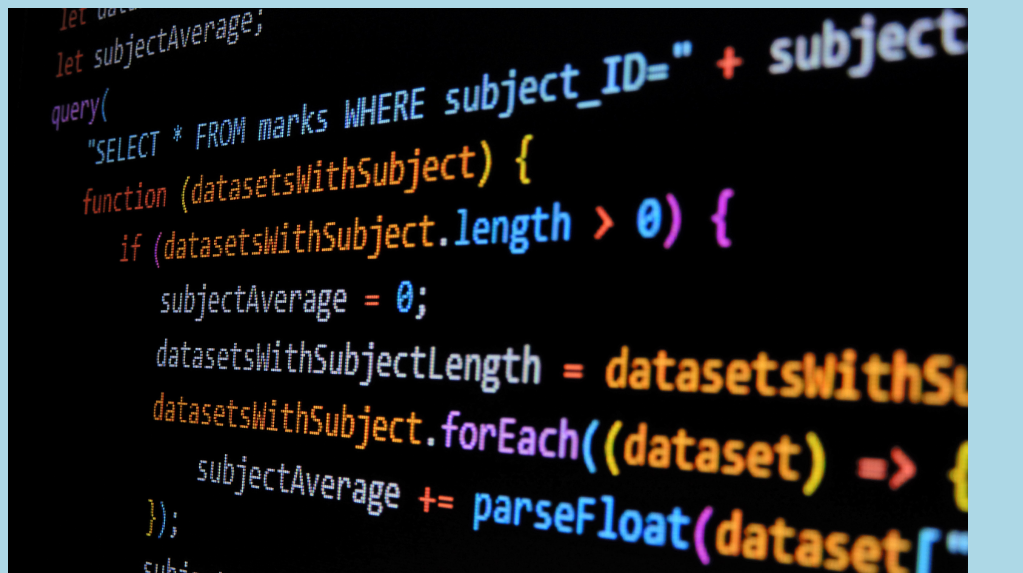
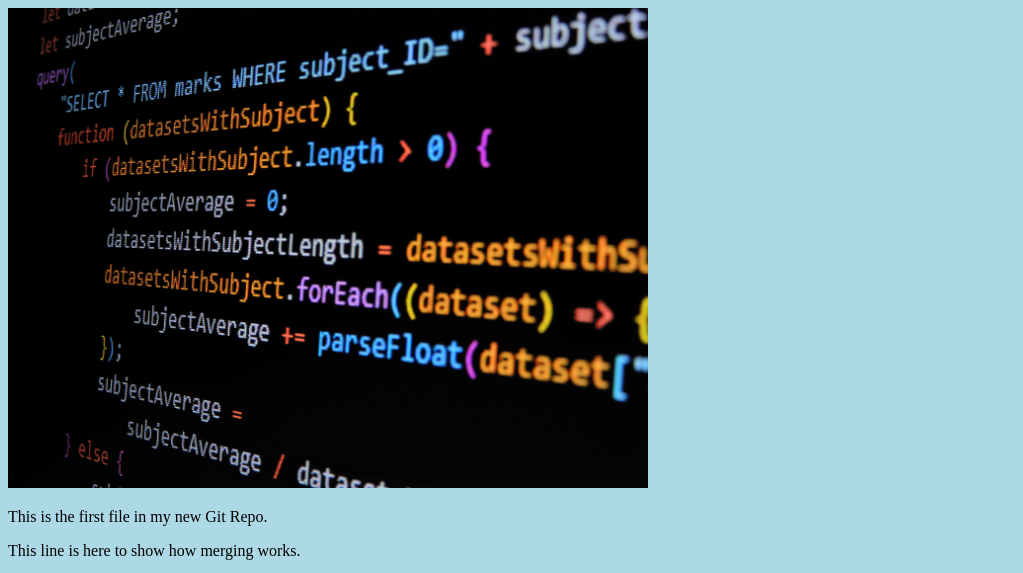
Before and after one commit to danatech22/Hello-world, a plain HTML site: page index.html in a window 1280 px wide. Shown: the top 573 px of the page, without its empty margins (0-1023 px from the left). Drawn offline with Linux system fonts and the light colour scheme.

Commit message:
Update index.html. Resized image

```diff
--- a/index.html
+++ b/index.html
@@ -8,7 +8,7 @@
     <title>My Project</title>
 </head>
 <body>
-    <div><img src="twitter.jpg" alt="Hello World from Space" style="width:100%;max-width:960px"></div>
+    <div><img src="twitter.jpg" alt="Hello World from Space" style="width:100%;max-width:640px"></div>
     <p>This is the first file in my new Git Repo.</p>
     <p>This line is here to show how merging works.</p>
     <p>A new line in our file!</p>
```
